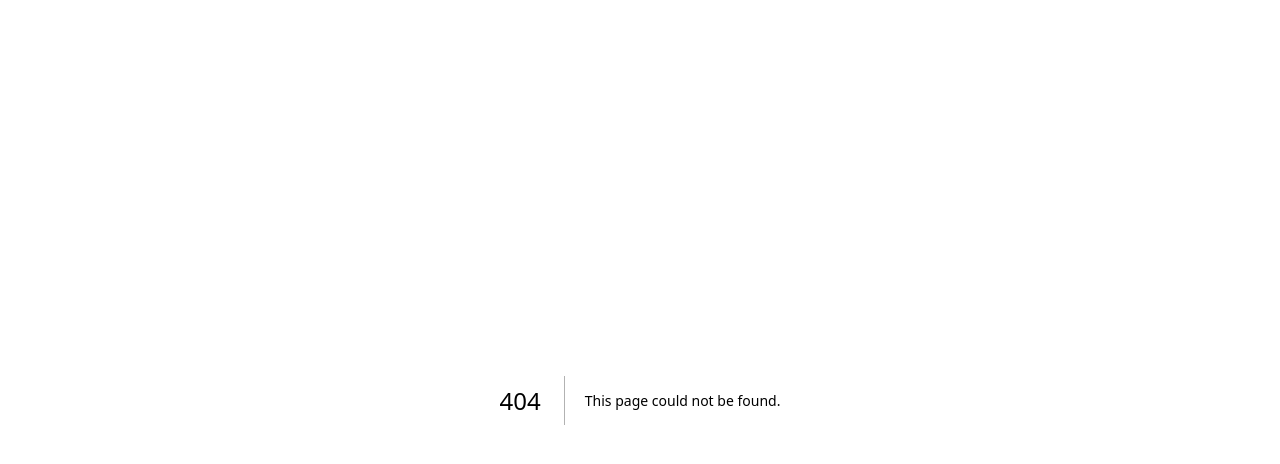
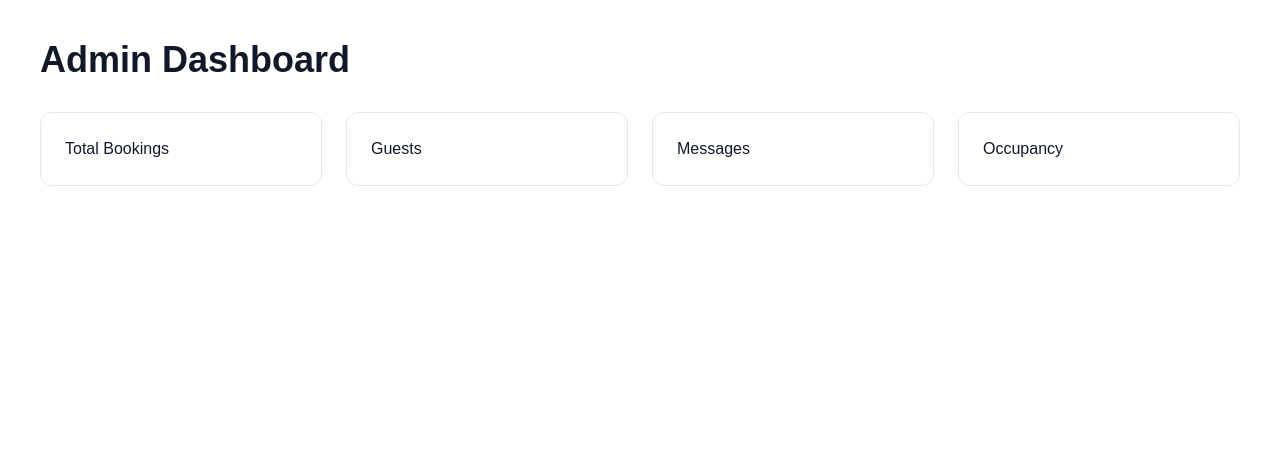
Before and after one commit to El-dark7/faith-cosy-home-radium, a Next.js app: page /admin in a window 1280 px wide. Before the commit this address had no page. Shown: the top 464 px of the page. Built offline with nearby package versions, Linux system fonts and the light colour scheme.

Commit message:
Create AdminPage component for admin dashboard

```diff
--- /dev/null
+++ b/src/app/admin/page.tsx
@@ -0,0 +1,32 @@
+export default function AdminPage() {
+
+  return (
+    <div className="p-10">
+
+      <h1 className="text-4xl font-bold mb-8">
+        Admin Dashboard
+      </h1>
+
+      <div className="grid md:grid-cols-4 gap-6">
+
+        <div className="p-6 border rounded-xl">
+          Total Bookings
+        </div>
+
+        <div className="p-6 border rounded-xl">
+          Guests
+        </div>
+
+        <div className="p-6 border rounded-xl">
+          Messages
+        </div>
+
+        <div className="p-6 border rounded-xl">
+          Occupancy
+        </div>
+
+      </div>
+
+    </div>
+  );
+}
```
